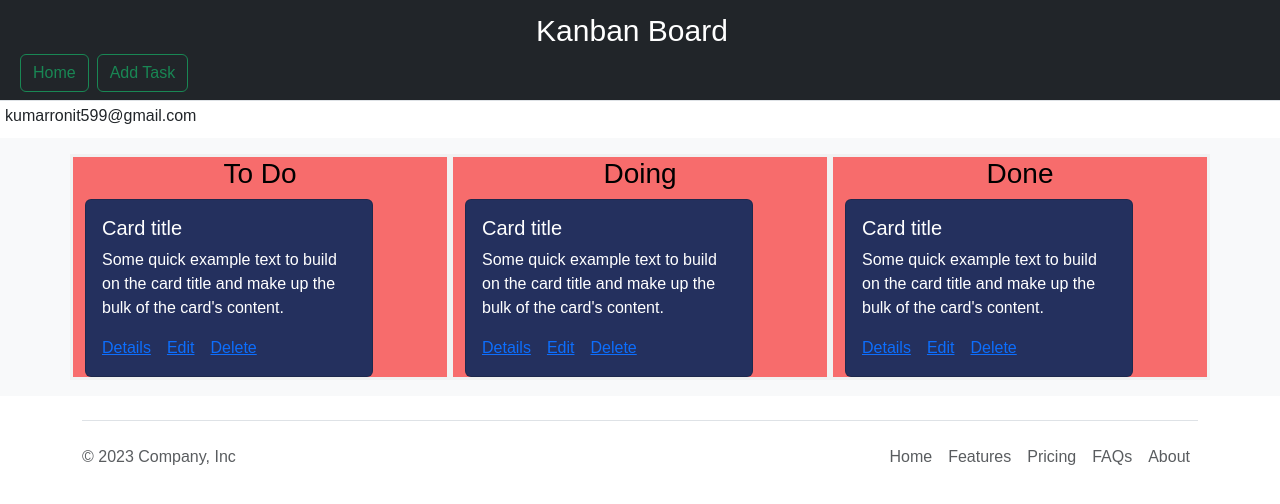
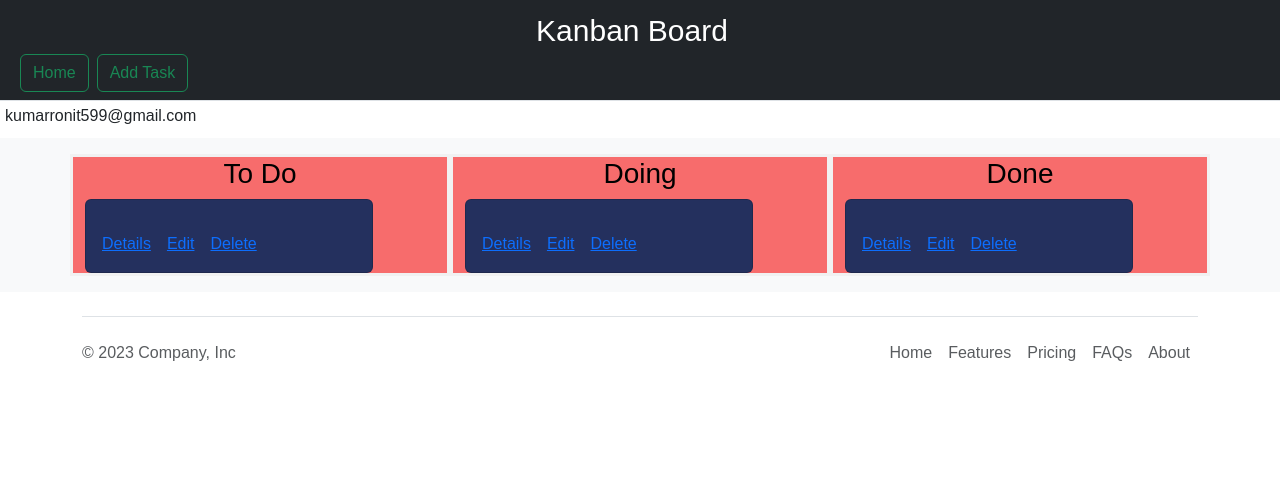
Before and after one commit to Ronny599/Kanban-Board, a React (Create React App) app: page / in a window 1280 px wide. Shown: the top 504 px of the page. Built offline with nearby package versions, Linux system fonts and the light colour scheme.

Commit message:
1 file modified

```diff
--- a/src/components/Content.js
+++ b/src/components/Content.js
@@ -20,10 +20,8 @@ export default function Content() {
                 }}
               >
                 <div className="card-body">
-                  <h5 className="card-title">Card title</h5>
+                  <h5 className="card-title"></h5>
                   <p className="card-text">
-                    Some quick example text to build on the card title and make
-                    up the bulk of the card's content.
                   </p>
                   <Link to="/" className="card-link">
                     Details
@@ -48,10 +46,8 @@ export default function Content() {
                 }}
               >
                 <div className="card-body">
-                  <h5 className="card-title">Card title</h5>
+                  <h5 className="card-title"></h5>
                   <p className="card-text">
-                    Some quick example text to build on the card title and make
-                    up the bulk of the card's content.
                   </p>
                   <Link to="/" className="card-link">
                     Details
@@ -76,10 +72,8 @@ export default function Content() {
                 }}
               >
                 <div className="card-body">
-                  <h5 className="card-title">Card title</h5>
+                  <h5 className="card-title"></h5>
                   <p className="card-text">
-                    Some quick example text to build on the card title and make
-                    up the bulk of the card's content.
                   </p>
                   <Link to="/" className="card-link">
                     Details
```
